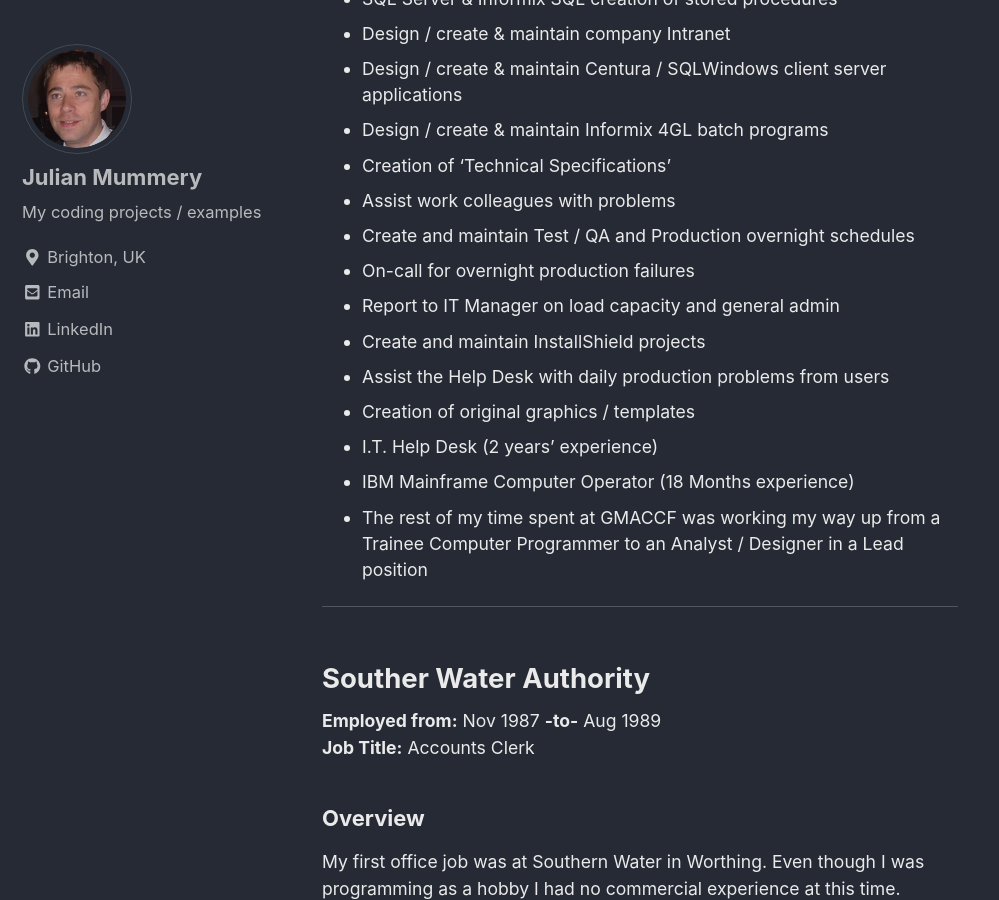
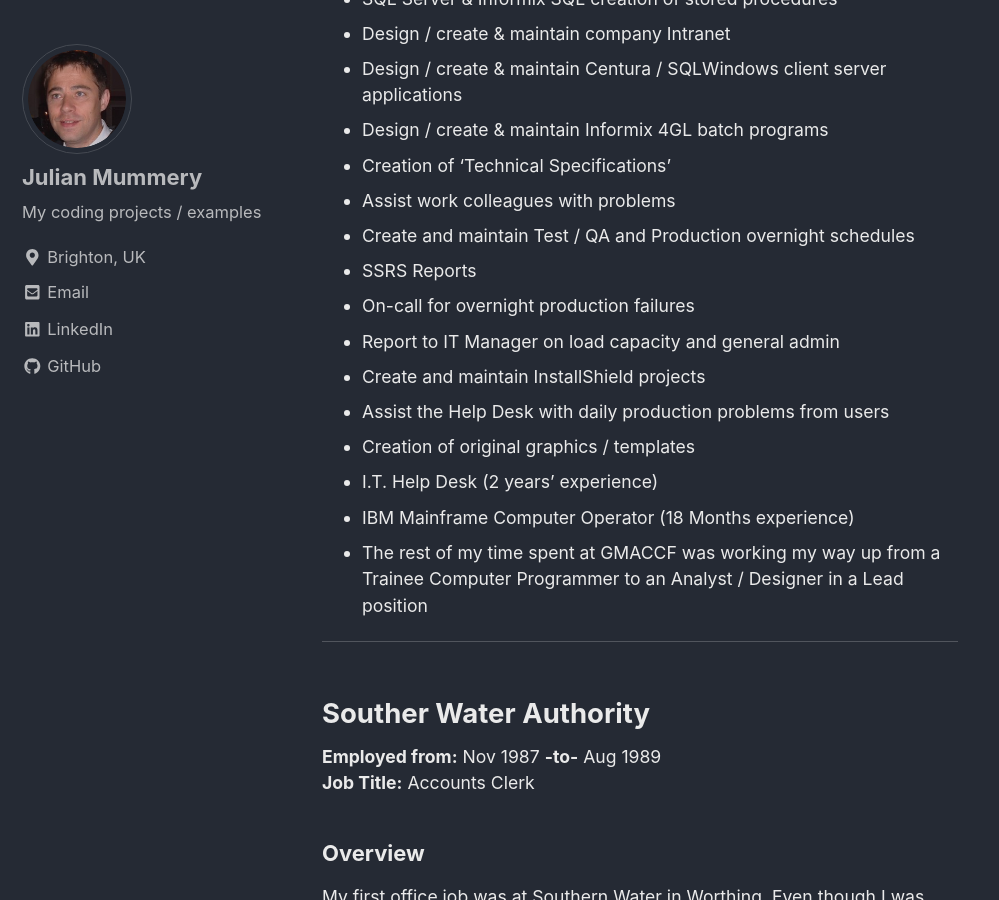
Before and after one commit to julianmummery/julianmummery.github.io, a Jekyll site: the page built from _pages/experience.md, in a window 1280 px wide and 900 px high, scrolled down 6715 px. Shown: the whole window, without its empty margins (0-999 px from the left). Built offline with Jekyll 4.4.1, drawn with Linux system fonts in a browser that asks for light colours; nearby versions of some CDN libraries.

Commit message:
Update experience.md

```diff
--- a/_pages/experience.md
+++ b/_pages/experience.md
@@ -174,6 +174,7 @@ I maintained and added new products and functionality to the online ferry ticket
   <li>Creation of ‘Technical Specifications’</li>
   <li>Assist work colleagues with problems</li>
   <li>Create and maintain Test / QA and Production overnight schedules</li>
+  <li>SSRS Reports</li>
   <li>On-call for overnight production failures</li>
   <li>Report to IT Manager on load capacity and general admin</li>
   <li>Create and maintain InstallShield projects</li>
```
